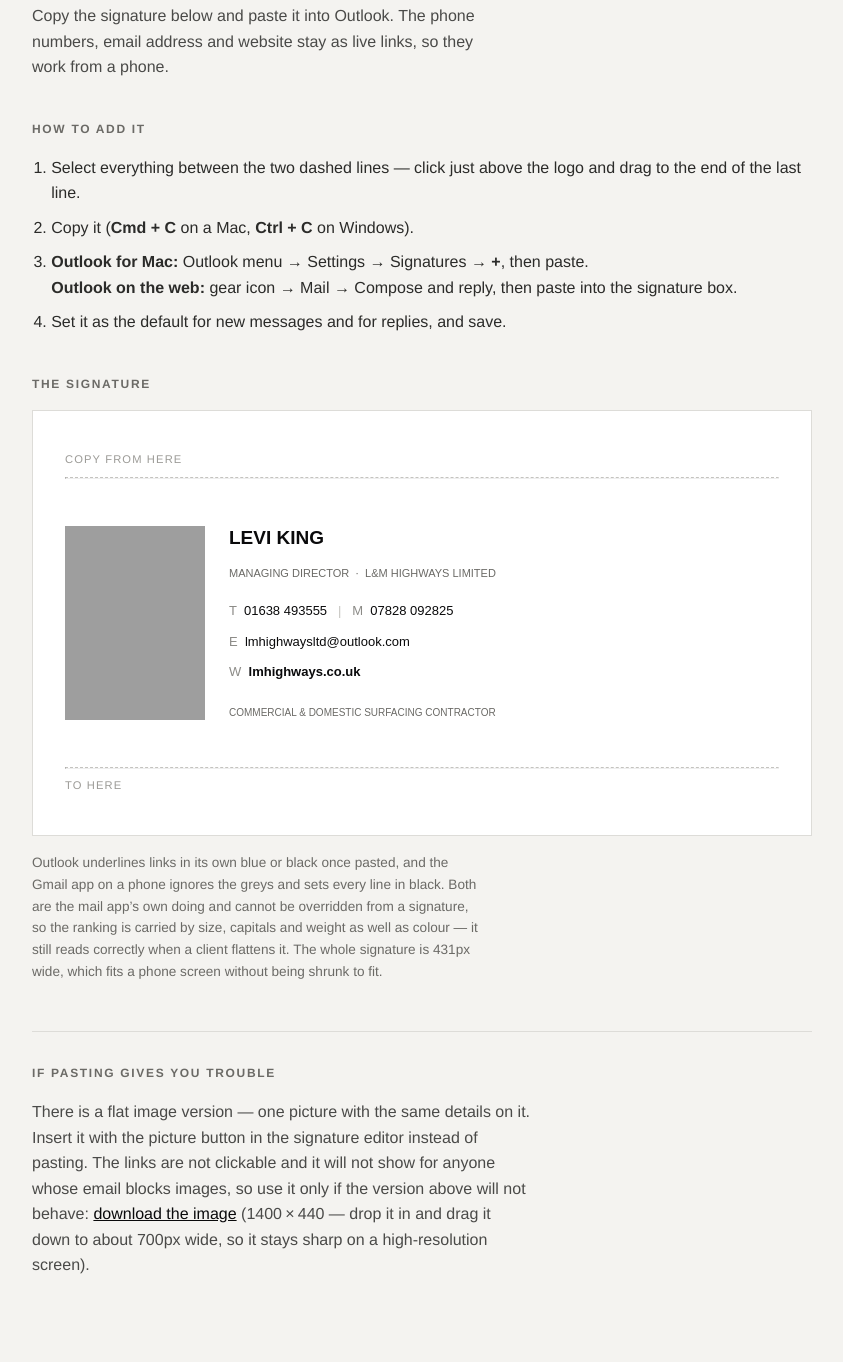
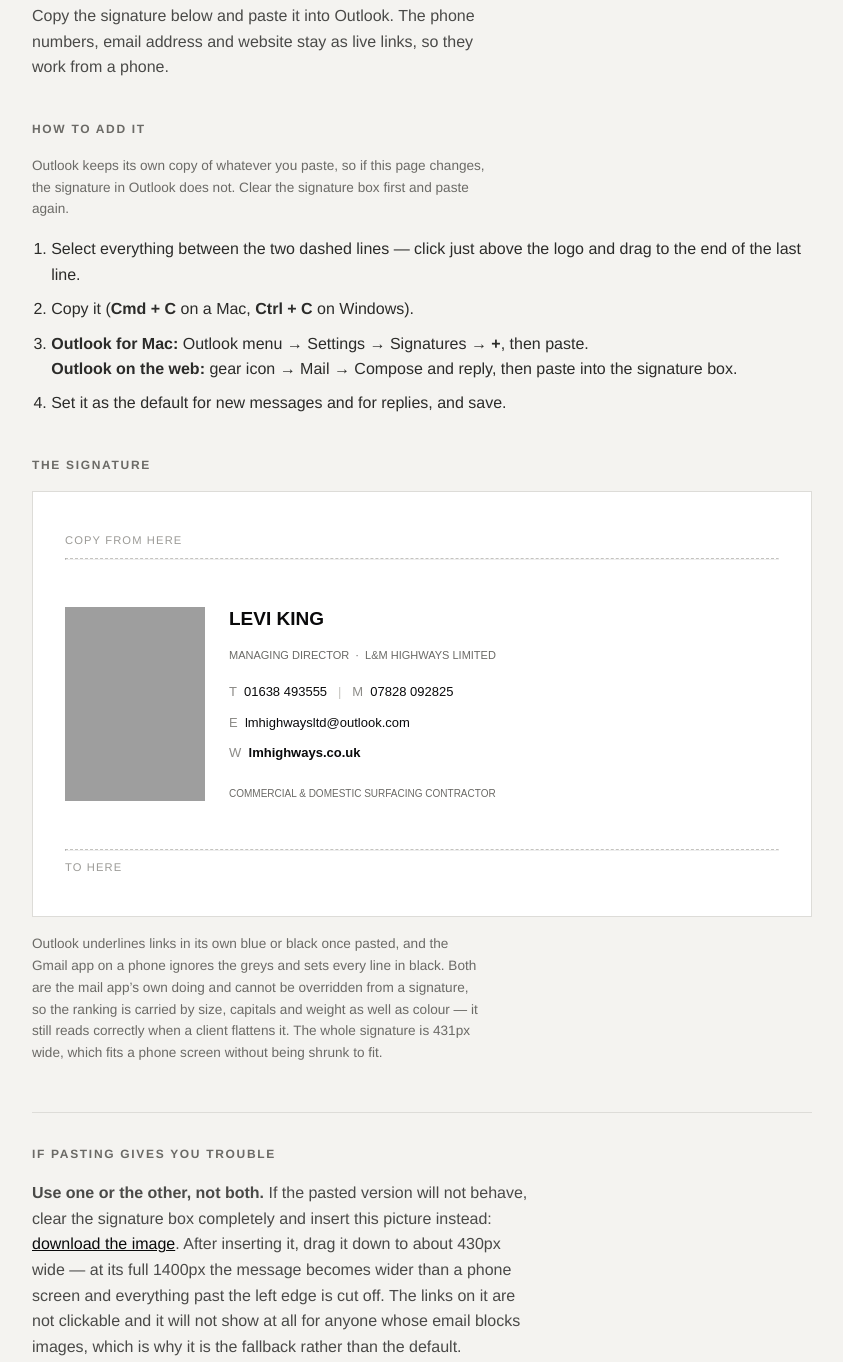
Before and after one commit to LaurenceAbbott/landm, a plain HTML site: page signature.html in a window 1280 px wide. Shown: the part 135-1497 px from the top of the page, without its empty margins (218-1061 px from the left). Drawn offline with Linux system fonts and the light colour scheme; grey boxes are pictures that could not be loaded.

Commit message:
Say on the page that Outlook keeps its own copy, and to use one version (#72)
A test send came back with both versions stacked in the same signature and
everything cut off past the left edge of the phone. Two causes, both worth
stating on the page rather than leaving to be worked out: Outlook saves a
snapshot of whatever is pasted, so changes here never reach a signature
already set up; and the flat image at its full 1400px makes the message
wider than a phone screen, so it needs dragging down to about 430px, which
is where the pasted version sits.


Claude-Session: https://claude.ai/code/session_01FyRVMNuwiRMWsyBru73wYF

Co-authored-by: Claude <noreply@anthropic.com>

```diff
--- a/signature.html
+++ b/signature.html
@@ -42,6 +42,7 @@
   <p class="lede">Copy the signature below and paste it into Outlook. The phone numbers, email address and website stay as live links, so they work from a phone.</p>
 
   <h2>How to add it</h2>
+  <p class="note" style="margin-bottom:1rem;">Outlook keeps its own copy of whatever you paste, so if this page changes, the signature in Outlook does not. Clear the signature box first and paste again.</p>
   <ol>
     <li>Select everything between the two dashed lines — click just above the logo and drag to the end of the last line.</li>
     <li>Copy it (<strong>Cmd&nbsp;+&nbsp;C</strong> on a Mac, <strong>Ctrl&nbsp;+&nbsp;C</strong> on Windows).</li>
@@ -87,7 +88,7 @@
 
   <div class="alt">
     <h2>If pasting gives you trouble</h2>
-    <p>There is a flat image version — one picture with the same details on it. Insert it with the picture button in the signature editor instead of pasting. The links are not clickable and it will not show for anyone whose email blocks images, so use it only if the version above will not behave: <a class="plain" href="assets/email-signature-levi-king@2x.jpg">download the image</a> (1400&thinsp;&times;&thinsp;440 &mdash; drop it in and drag it down to about 700px wide, so it stays sharp on a high-resolution screen).</p>
+    <p><strong>Use one or the other, not both.</strong> If the pasted version will not behave, clear the signature box completely and insert this picture instead: <a class="plain" href="assets/email-signature-levi-king@2x.jpg">download the image</a>. After inserting it, drag it down to about 430px wide — at its full 1400px the message becomes wider than a phone screen and everything past the left edge is cut off. The links on it are not clickable and it will not show at all for anyone whose email blocks images, which is why it is the fallback rather than the default.</p>
   </div>
 
 </div>
```
